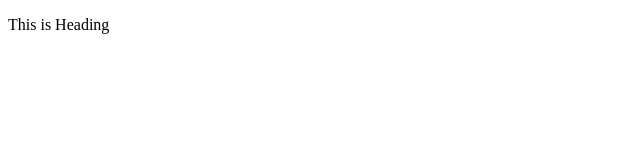
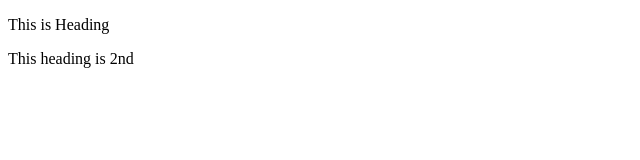
Before and after one commit to SURJEET3010/Covid-Vaccination-Tracker-NodeJs, a website: page src/html/index.html in a window 1280 px wide. Shown: the whole page, without its empty margins (0-640 px from the left). Drawn offline with Linux system fonts and the light colour scheme.

Commit message:
para2 added

```diff
--- a/src/html/index.html
+++ b/src/html/index.html
@@ -7,5 +7,6 @@
 </head>
 <body>
 <p>This is Heading</p>
+<p>This heading is 2nd </p>
 </body>
 </html>
```
